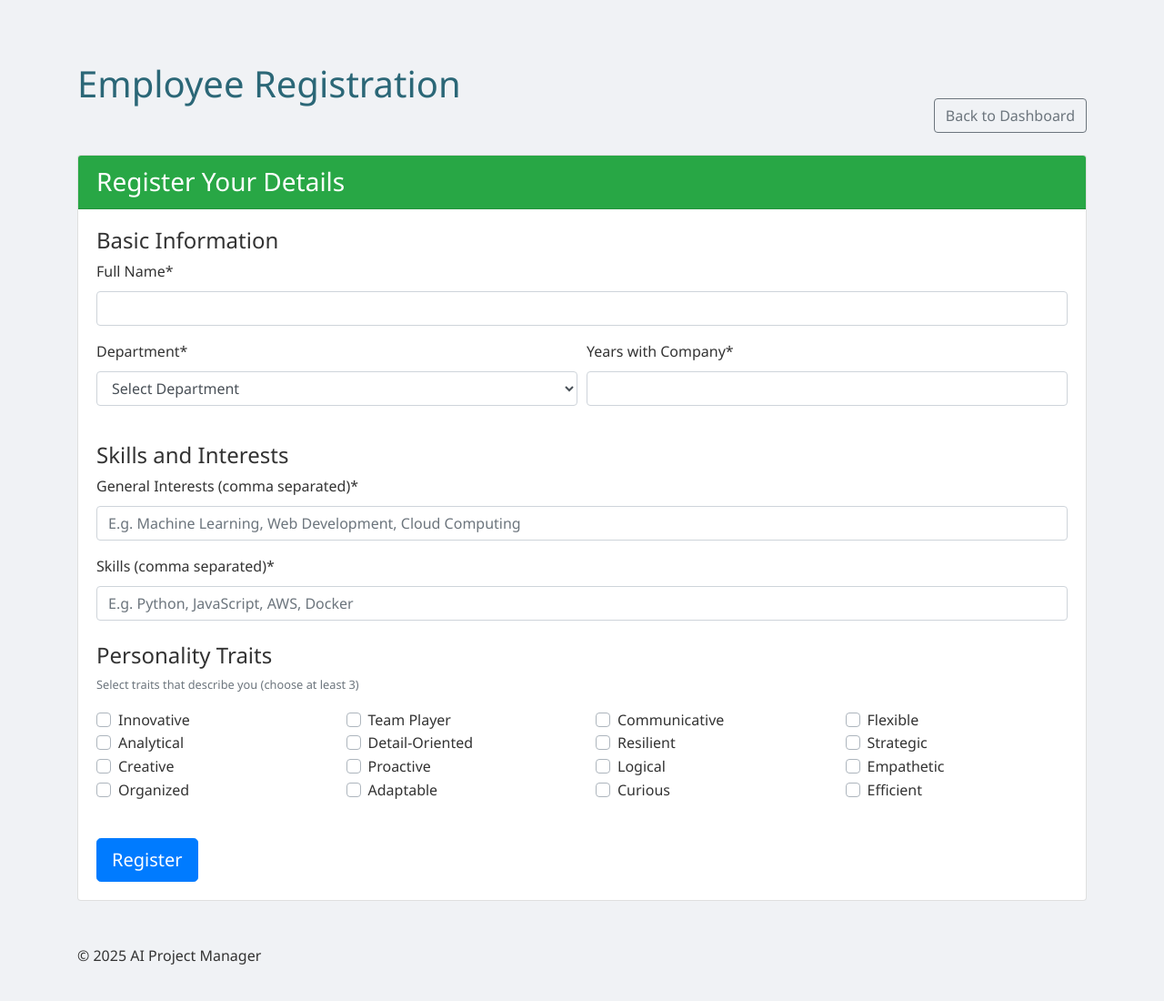
After one commit to UdhayaShan1/intuition-perplexity, a Flask app: page /employee_registration in a window 1280 px wide. The commit adds this page. Shown: the whole page at 91% size. Run offline with Flask 3, Linux system fonts and the light colour scheme; parts of the project's set-up code (start-up, migrations or seed data) failed here and were passed over; some libraries are stand-ins or nearby versions.

Commit message:
Add employee registration

```diff
--- a/app.py
+++ b/app.py
@@ -215,6 +215,41 @@ def submit_plan():
         print(f"Error in submit_plan: {str(e)}")
         return jsonify({"status": "error", "message": str(e)}), 500
 
+# Add these routes to your app.py file
+
+@app.route('/employee_registration')
+def employee_registration():
+    return render_template('employee_registration.html')
+
+@app.route('/register_employee', methods=['POST'])
+def register_employee():
+    try:
+        data = request.get_json()
+
+        if not data:
+            return jsonify({"status": "error", "message": "No data provided"}), 400
+
+        required_fields = ['name', 'department', 'years_with_company', 'general_interests', 'skills', 'personalities']
+        for field in required_fields:
+            if field not in data:
+                return jsonify({"status": "error", "message": f"Missing required field: {field}"}), 400
+
+        # Additional validation
+        if len(data['personalities']) < 3:
+            return jsonify({"status": "error", "message": "Please select at least 3 personality traits"}), 400
+
+        # Save employee to database
+        employees_database.save_employee_to_db(data)
+
+        return jsonify({
+            "status": "success",
+            "message": "Employee registered successfully"
+        })
+
+    except Exception as e:
+        print(f"Error in register_employee: {str(e)}")
+        return jsonify({"status": "error", "message": str(e)}), 500
+
 def open_browser():
     webbrowser.open_new('http://127.0.0.1:5000/')
 
--- /dev/null
+++ b/static/employee_registration.js
@@ -0,0 +1,89 @@
+document.addEventListener('DOMContentLoaded', function() {
+    const form = document.getElementById('employeeRegistrationForm');
+
+    if (form) {
+        form.addEventListener('submit', function(e) {
+            e.preventDefault();
+
+            // Validate personality traits
+            const selectedTraits = document.querySelectorAll('.trait-checkbox:checked');
+            const traitValidationMessage = document.getElementById('trait-validation-message');
+
+            if (selectedTraits.length < 3) {
+                traitValidationMessage.style.display = 'block';
+                return;
+            } else {
+                traitValidationMessage.style.display = 'none';
+            }
+
+            // Gather form data
+            const name = document.getElementById('employee-name').value;
+            const department = document.getElementById('employee-department').value;
+            const yearsWithCompany = parseInt(document.getElementById('employee-years').value);
+            const interests = document.getElementById('employee-interests').value.split(',').map(item => item.trim());
+            const skills = document.getElementById('employee-skills').value.split(',').map(item => item.trim());
+
+            // Gather selected personality traits
+            const personalities = [];
+            selectedTraits.forEach(trait => {
+                personalities.push(trait.nextElementSibling.textContent);
+            });
+
+            // Prepare data for submission
+            const employeeData = {
+                name: name,
+                department: department,
+                years_with_company: yearsWithCompany,
+                general_interests: interests,
+                skills: skills,
+                personalities: personalities
+            };
+
+            // Submit data to server
+            submitEmployeeData(employeeData);
+        });
+    }
+
+    function submitEmployeeData(data) {
+        // Disable form while submitting
+        const submitButton = document.querySelector('#employeeRegistrationForm button[type="submit"]');
+        const alertBox = document.getElementById('registration-alert');
+
+        submitButton.disabled = true;
+        submitButton.innerHTML = 'Registering...';
+
+        fetch('/register_employee', {
+            method: 'POST',
+            headers: {
+                'Content-Type': 'application/json',
+            },
+            body: JSON.stringify(data)
+        })
+        .then(response => response.json())
+        .then(data => {
+            if (data.status === 'success') {
+                alertBox.className = 'alert alert-success';
+                alertBox.textContent = 'Registration successful! Welcome to the team.';
+                form.reset();
+
+                // Redirect to home page after 2 seconds
+                setTimeout(() => {
+                    window.location.href = '/';
+                }, 2000);
+            } else {
+                alertBox.className = 'alert alert-danger';
+                alertBox.textContent = `Registration failed: ${data.message}`;
+            }
+        })
+        .catch(error => {
+            alertBox.className = 'alert alert-danger';
+            alertBox.textContent = 'An error occurred during registration. Please try again.';
+            console.error('Error:', error);
+        })
+        .finally(() => {
+            alertBox.style.display = 'block';
+            submitButton.disabled = false;
+            submitButton.innerHTML = 'Register';
+        });
+    }
+});
--- /dev/null
+++ b/templates/employee_registration.html
@@ -0,0 +1,173 @@
+<!DOCTYPE html>
+<html lang="en">
+<head>
+    <meta charset="UTF-8">
+    <title>Employee Registration</title>
+    <link href="https://stackpath.bootstrapcdn.com/bootstrap/4.5.2/css/bootstrap.min.css" rel="stylesheet">
+    <link rel="stylesheet" href="{{ url_for('static', filename='style.css') }}">
+</head>
+<body>
+    <div class="container mt-5">
+        <header class="mb-4">
+            <div class="d-flex justify-content-between align-items-center">
+                <h1>Employee Registration</h1>
+                <a href="{{ url_for('home') }}" class="btn btn-outline-secondary">Back to Dashboard</a>
+            </div>
+        </header>
+
+        <div class="card">
+            <div class="card-header bg-success text-white">
+                <h3 class="mb-0">Register Your Details</h3>
+            </div>
+            <div class="card-body">
+                <form id="employeeRegistrationForm">
+                    <!-- Basic Information -->
+                    <h4>Basic Information</h4>
+                    <div class="form-group">
+                        <label for="employee-name">Full Name*</label>
+                        <input type="text" class="form-control" id="employee-name" required>
+                    </div>
+
+                    <div class="form-row">
+                        <div class="form-group col-md-6">
+                            <label for="employee-department">Department*</label>
+                            <select class="form-control" id="employee-department" required>
+                                <option value="">Select Department</option>
+                                <option value="AI Research">AI Research</option>
+                                <option value="Frontend">Frontend</option>
+                                <option value="Backend">Backend</option>
+                                <option value="DevOps">DevOps</option>
+                                <option value="Data Engineering">Data Engineering</option>
+                                <option value="Mobile Development">Mobile Development</option>
+                                <option value="UI/UX">UI/UX</option>
+                                <option value="QA/Testing">QA/Testing</option>
+                                <option value="Cybersecurity">Cybersecurity</option>
+                                <option value="Cloud Infra">Cloud Infrastructure</option>
+                                <option value="Product">Product Management</option>
+                                <option value="ML Ops">ML Ops</option>
+                                <option value="Analytics">Analytics</option>
+                            </select>
+                        </div>
+                        <div class="form-group col-md-6">
+                            <label for="employee-years">Years with Company*</label>
+                            <input type="number" class="form-control" id="employee-years" min="0" max="50" required>
+                        </div>
+                    </div>
+
+                    <!-- Skills and Interests -->
+                    <h4 class="mt-4">Skills and Interests</h4>
+                    <div class="form-group">
+                        <label for="employee-interests">General Interests (comma separated)*</label>
+                        <input type="text" class="form-control" id="employee-interests"
+                               placeholder="E.g. Machine Learning, Web Development, Cloud Computing" required>
+                    </div>
+
+                    <div class="form-group">
+                        <label for="employee-skills">Skills (comma separated)*</label>
+                        <input type="text" class="form-control" id="employee-skills"
+                               placeholder="E.g. Python, JavaScript, AWS, Docker" required>
+                    </div>
+
+                    <!-- Personality Traits -->
+                    <h4 class="mt-4">Personality Traits</h4>
+                    <p class="text-muted small">Select traits that describe you (choose at least 3)</p>
+
+                    <div class="form-group personality-traits">
+                        <div class="row">
+                            <div class="col-md-3 col-sm-6">
+                                <div class="custom-control custom-checkbox">
+                                    <input type="checkbox" class="custom-control-input trait-checkbox" id="trait-innovative">
+                                    <label class="custom-control-label" for="trait-innovative">Innovative</label>
+                                </div>
+                                <div class="custom-control custom-checkbox">
+                                    <input type="checkbox" class="custom-control-input trait-checkbox" id="trait-analytical">
+                                    <label class="custom-control-label" for="trait-analytical">Analytical</label>
+                                </div>
+                                <div class="custom-control custom-checkbox">
+                                    <input type="checkbox" class="custom-control-input trait-checkbox" id="trait-creative">
+                                    <label class="custom-control-label" for="trait-creative">Creative</label>
+                                </div>
+                                <div class="custom-control custom-checkbox">
+                                    <input type="checkbox" class="custom-control-input trait-checkbox" id="trait-organized">
+                                    <label class="custom-control-label" for="trait-organized">Organized</label>
+                                </div>
+                            </div>
+                            <div class="col-md-3 col-sm-6">
+                                <div class="custom-control custom-checkbox">
+                                    <input type="checkbox" class="custom-control-input trait-checkbox" id="trait-team-player">
+                                    <label class="custom-control-label" for="trait-team-player">Team Player</label>
+                                </div>
+                                <div class="custom-control custom-checkbox">
+                                    <input type="checkbox" class="custom-control-input trait-checkbox" id="trait-detail-oriented">
+                                    <label class="custom-control-label" for="trait-detail-oriented">Detail-Oriented</label>
+                                </div>
+                                <div class="custom-control custom-checkbox">
+                                    <input type="checkbox" class="custom-control-input trait-checkbox" id="trait-proactive">
+                                    <label class="custom-control-label" for="trait-proactive">Proactive</label>
+                                </div>
+                                <div class="custom-control custom-checkbox">
+                                    <input type="checkbox" class="custom-control-input trait-checkbox" id="trait-adaptable">
+                                    <label class="custom-control-label" for="trait-adaptable">Adaptable</label>
+                                </div>
+                            </div>
+                            <div class="col-md-3 col-sm-6">
+                                <div class="custom-control custom-checkbox">
+                                    <input type="checkbox" class="custom-control-input trait-checkbox" id="trait-communicative">
+                                    <label class="custom-control-label" for="trait-communicative">Communicative</label>
+                                </div>
+                                <div class="custom-control custom-checkbox">
+                                    <input type="checkbox" class="custom-control-input trait-checkbox" id="trait-resilient">
+                                    <label class="custom-control-label" for="trait-resilient">Resilient</label>
+                                </div>
+                                <div class="custom-control custom-checkbox">
+                                    <input type="checkbox" class="custom-control-input trait-checkbox" id="trait-logical">
+                                    <label class="custom-control-label" for="trait-logical">Logical</label>
+                                </div>
+                                <div class="custom-control custom-checkbox">
+                                    <input type="checkbox" class="custom-control-input trait-checkbox" id="trait-curious">
+                                    <label class="custom-control-label" for="trait-curious">Curious</label>
+                                </div>
+                            </div>
+                            <div class="col-md-3 col-sm-6">
+                                <div class="custom-control custom-checkbox">
+                                    <input type="checkbox" class="custom-control-input trait-checkbox" id="trait-flexible">
+                                    <label class="custom-control-label" for="trait-flexible">Flexible</label>
+                                </div>
+                                <div class="custom-control custom-checkbox">
+                                    <input type="checkbox" class="custom-control-input trait-checkbox" id="trait-strategic">
+                                    <label class="custom-control-label" for="trait-strategic">Strategic</label>
+                                </div>
+                                <div class="custom-control custom-checkbox">
+                                    <input type="checkbox" class="custom-control-input trait-checkbox" id="trait-empathetic">
+                                    <label class="custom-control-label" for="trait-empathetic">Empathetic</label>
+                                </div>
+                                <div class="custom-control custom-checkbox">
+                                    <input type="checkbox" class="custom-control-input trait-checkbox" id="trait-efficient">
+                                    <label class="custom-control-label" for="trait-efficient">Efficient</label>
+                                </div>
+                            </div>
+                        </div>
+                        <div id="trait-validation-message" class="mt-2 text-danger" style="display: none;">
+                            Please select at least 3 personality traits.
+                        </div>
+                    </div>
+
+                    <button type="submit" class="btn btn-primary btn-lg mt-4">Register</button>
+                </form>
+
+                <!-- Success/Error Alert -->
+                <div class="alert mt-4" id="registration-alert" style="display: none;"></div>
+            </div>
+        </div>
+
+        <footer class="mt-5">
+            <p>&copy; 2025 AI Project Manager</p>
+        </footer>
+    </div>
+
+    <script src="https://code.jquery.com/jquery-3.5.1.slim.min.js"></script>
+    <script src="https://cdn.jsdelivr.net/npm/@popperjs/core@2.5.4/dist/umd/popper.min.js"></script>
+    <script src="https://stackpath.bootstrapcdn.com/bootstrap/4.5.2/js/bootstrap.min.js"></script>
+    <script src="{{ url_for('static', filename='employee_registration.js') }}"></script>
+</body>
+</html>
--- a/templates/home.html
+++ b/templates/home.html
@@ -15,7 +15,10 @@
         <div class="jumbotron">
             <h2 class="display-4">Welcome!</h2>
             <p class="lead">Start managing your team projects efficiently.</p>
-            <a href="{{ url_for('project', new='true') }}" class="btn btn-primary btn-lg mb-3">Create New Project</a>
+            <div class="btn-group mb-3">
+                <a href="{{ url_for('project', new='true') }}" class="btn btn-primary btn-lg mr-3">Create New Project</a>
+                <a href="{{ url_for('employee_registration') }}" class="btn btn-success btn-lg">Register as Employee</a>
+            </div>
         </div>
 
         <!-- Project List -->
```
Also changed, not shown: db/employees.db, db/projects.db.
